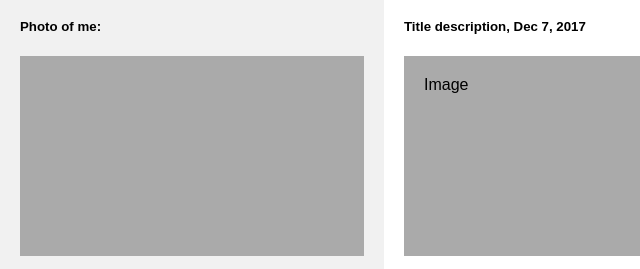
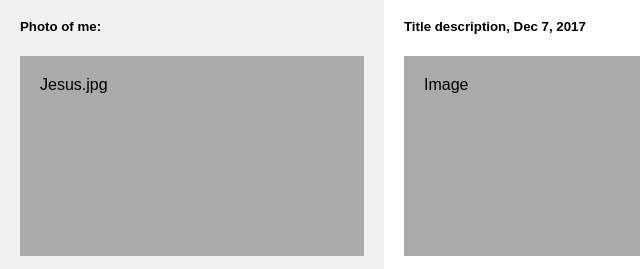
Before and after one commit to JesusFChrist69/.github.io, a plain HTML site: page index.html in a window 1280 px wide. Shown: the part 428-697 px from the top of the page, 0-640 px from the left. Drawn offline with Linux system fonts and the light colour scheme.

Commit message:
Update index.html

```diff
--- a/index.html
+++ b/index.html
@@ -138,7 +138,7 @@ body {
   <div class="side">
     <h2>About Me</h2>
     <h5>Photo of me:</h5>
-    <div class="fakeimg" style="height:200px;"></div>
+    <div class="fakeimg" style="height:200px;"><img>Jesus.jpg</img></div>
     <p>Some text about me in culpa qui officia deserunt mollit anim..</p>
     <h3>More Text</h3>
     <p>Lorem ipsum dolor sit ame.</p>
```
